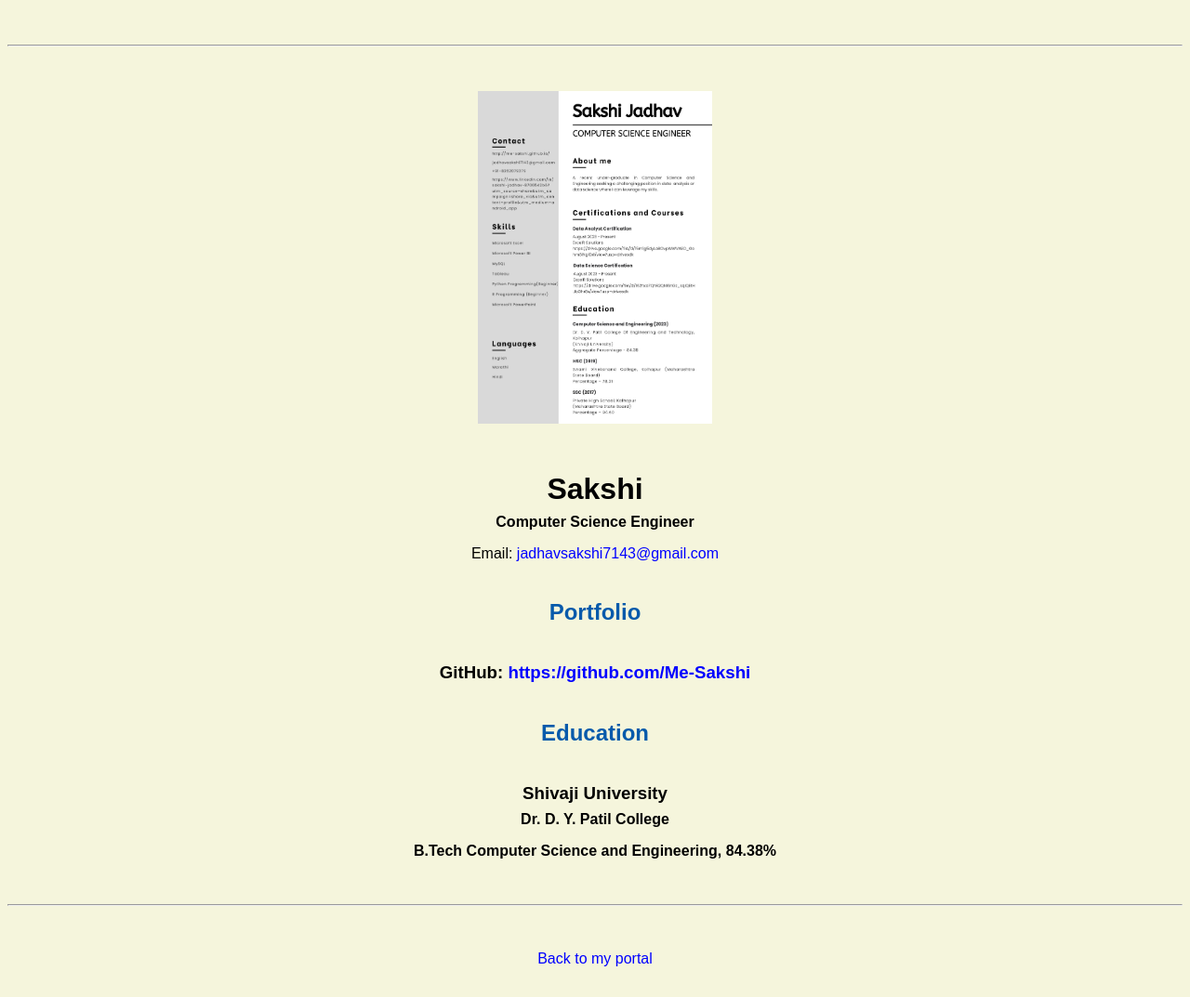
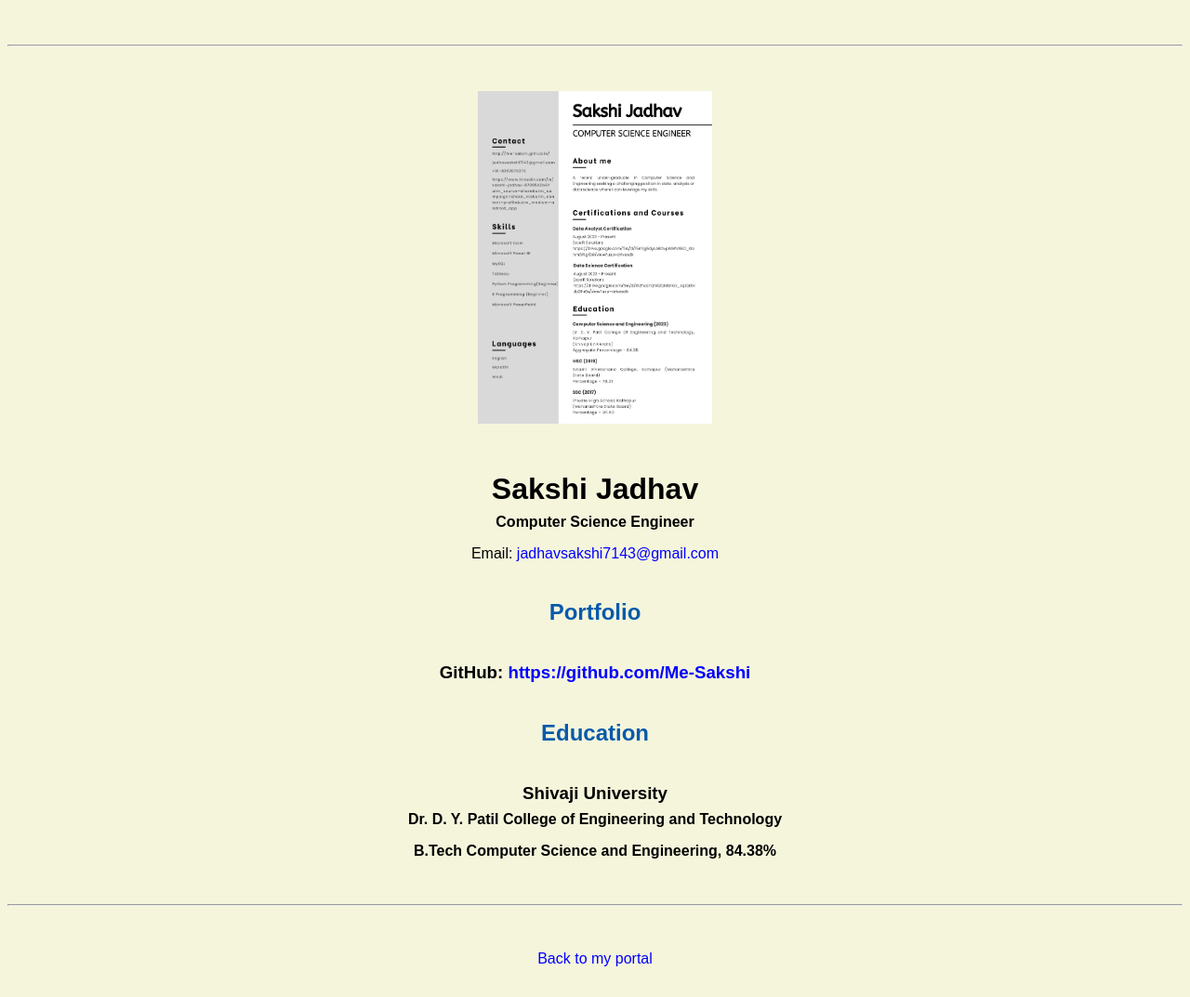
Before and after one commit to Me-Sakshi/Me-Sakshi.github.io, a plain HTML site: page resume.html in a window 1280 px wide. Shown: the whole page at 93% size. Drawn offline with Linux system fonts and the light colour scheme.

Commit message:
Update resume.html

```diff
--- a/resume.html
+++ b/resume.html
@@ -19,7 +19,7 @@
 
     <img src="images/headshot.jpg" alt="Sakshi's headshot" width="20%">
 
-    <h1>Sakshi</h1>
+    <h1>Sakshi Jadhav</h1>
     <h4>Computer Science Engineer</h4>
 
     <p>Email: <a href="mailto:sakshi.j7@gmail.com" target="_blank">jadhavsakshi7143@gmail.com</a></p>
@@ -31,7 +31,7 @@
     <h2>Education</h2>
 
     <h3>Shivaji University</h3>
-    <h4>Dr. D. Y. Patil College</h4>
+    <h4>Dr. D. Y. Patil College of Engineering and Technology</h4>
     <h4>B.Tech Computer Science and Engineering, 84.38%</h4>
 
   </body>
```
